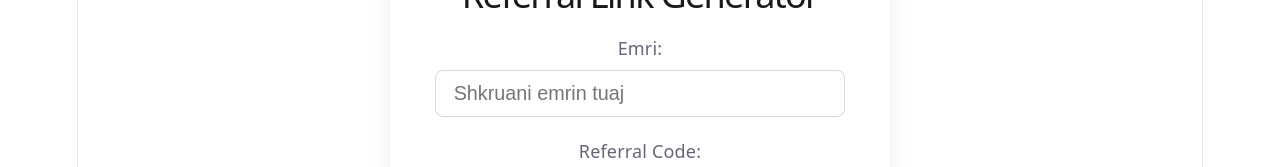
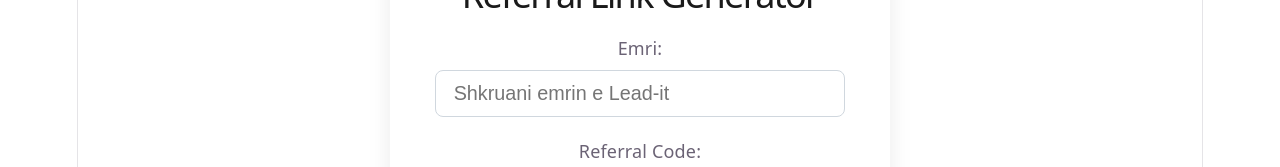
Before and after one commit to JoanGjergo/Token_Generator-, a React (Vite) app: page / in a window 1280 px wide. Shown: the part 146-313 px from the top of the page. Built offline with nearby package versions, Linux system fonts and the light colour scheme.

Commit message:
Small placeholder edit

```diff
--- a/src/App.jsx
+++ b/src/App.jsx
@@ -46,7 +46,7 @@ function App() {
         type="text"
         value={name}
         onChange={e => setName(e.target.value)}
-        placeholder="Shkruani emrin tuaj"
+        placeholder="Shkruani emrin e Lead-it"
         className="ref-input"
         style={{ marginBottom: '1.2rem' }}
       />
```
